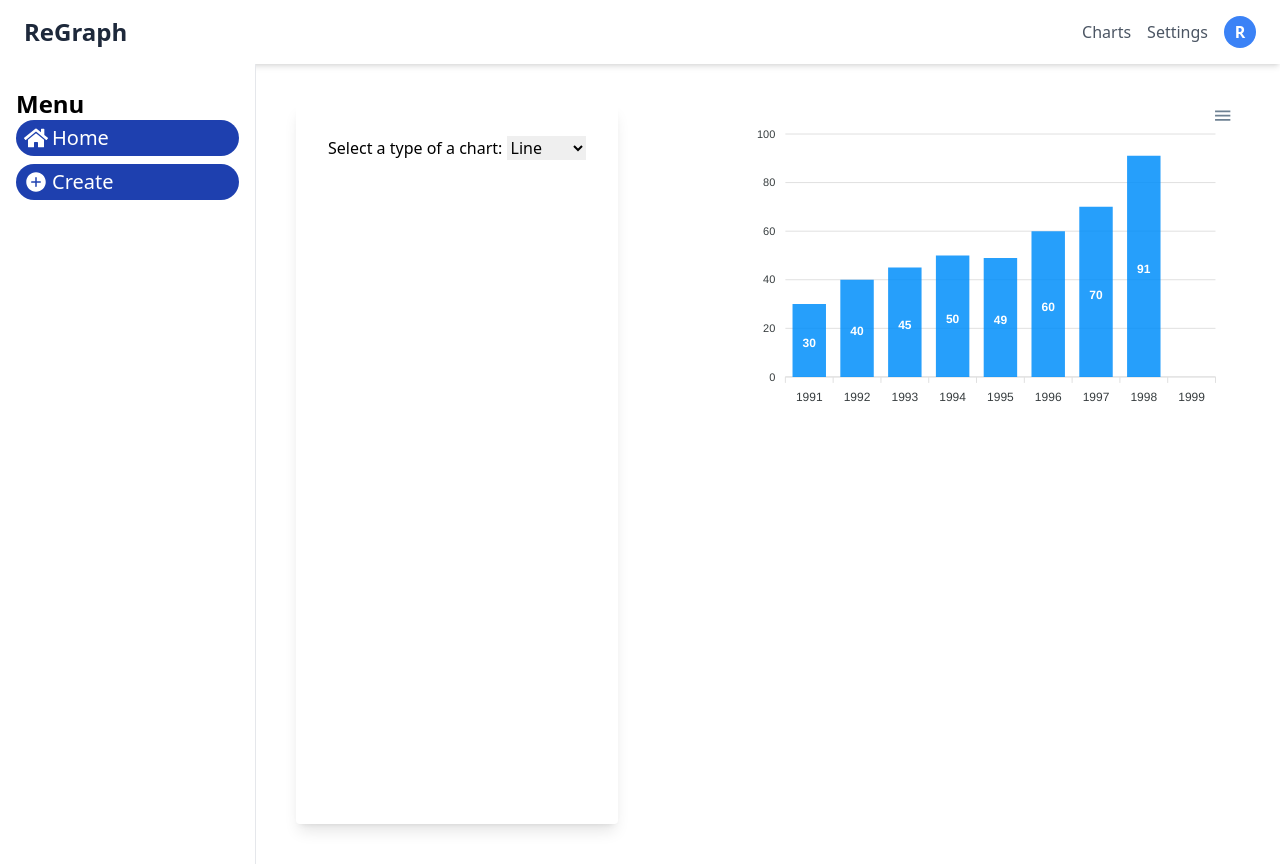
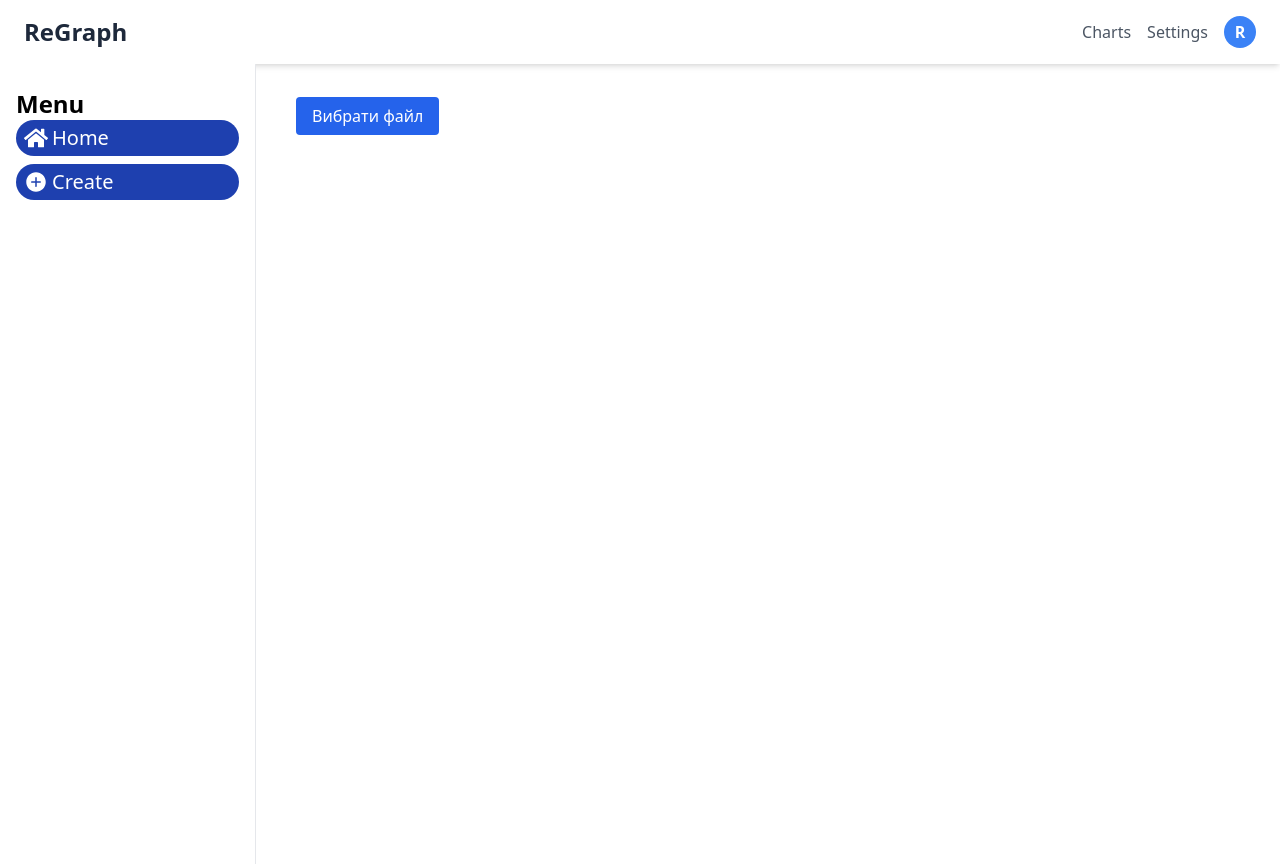
Before and after one commit to Nasrul1221/ReGraph, a React (Vite) app: page /create-chart in a window 1280 px wide. Built offline with nearby package versions, Linux system fonts and the light colour scheme.

Commit message:
Obtain data for charts via json files

```diff
--- a/src/components/pages/CreatePage.jsx
+++ b/src/components/pages/CreatePage.jsx
@@ -1,36 +1,60 @@
 import Chart from "react-apexcharts";
+import { useState } from "react";
 
 export default function CreatePage() {
-  const options = {
-    chart: {
-      id: "basic-bar",
-    },
-    xaxis: {
-      categories: [1991, 1992, 1993, 1994, 1995, 1996, 1997, 1998, 1999],
-    },
+  const [fileName, setFileName] = useState("");
+  const [data, setData] = useState(null);
+
+  const handleFile = (e) => {
+    setFileName(e.target.files[0]?.name);
+    const file = e.target.files[0];
+
+    if (!file) return;
+
+    const reader = new FileReader();
+
+    reader.onload = (event) => {
+      try {
+        const json = JSON.parse(event.target.result);
+        setData(json);
+        console.log(json);
+      } catch (err) {
+        alert("Error while reading JSON: " + err.message);
+      }
+    };
+
+    reader.readAsText(file);
   };
-
-  const series = [
-    {
-      name: "series-1",
-      data: [30, 40, 45, 50, 49, 60, 70, 91],
-    },
-  ];
 
   return (
     <div className="flex flex-1 justify-between p-10 ">
-      <form className="rounded border-black shadow-lg p-8">
-        <label htmlFor="chart-type">Select a type of a chart: </label>
-        <select name="chart-type" id="chart-type">
-          <option value={"line"}>Line</option>
-          <option value={"area"}>Area</option>
-          <option value={"column"}>Column</option>
-          <option value={"boxPlot"}>BoxPlot</option>
-        </select>
-      </form>
+      <div>
+        <label
+          htmlFor="fileUpload"
+          className="cursor-pointer px-4 py-2 bg-blue-600 text-white rounded hover:bg-blue-700 transition"
+        >
+          Вибрати файл
+        </label>
+
+        <input
+          id="fileUpload"
+          type="file"
+          className="hidden"
+          onChange={handleFile}
+        />
+
+        <span className="text-sm text-gray-700">{fileName}</span>
+      </div>
 
       <div>
-        <Chart options={options} series={series} type="bar" width="500" />
+        {data && (
+          <Chart
+            options={data.options}
+            series={data.series}
+            height={data.height}
+            width={data.width}
+          />
+        )}
       </div>
     </div>
   );
```
